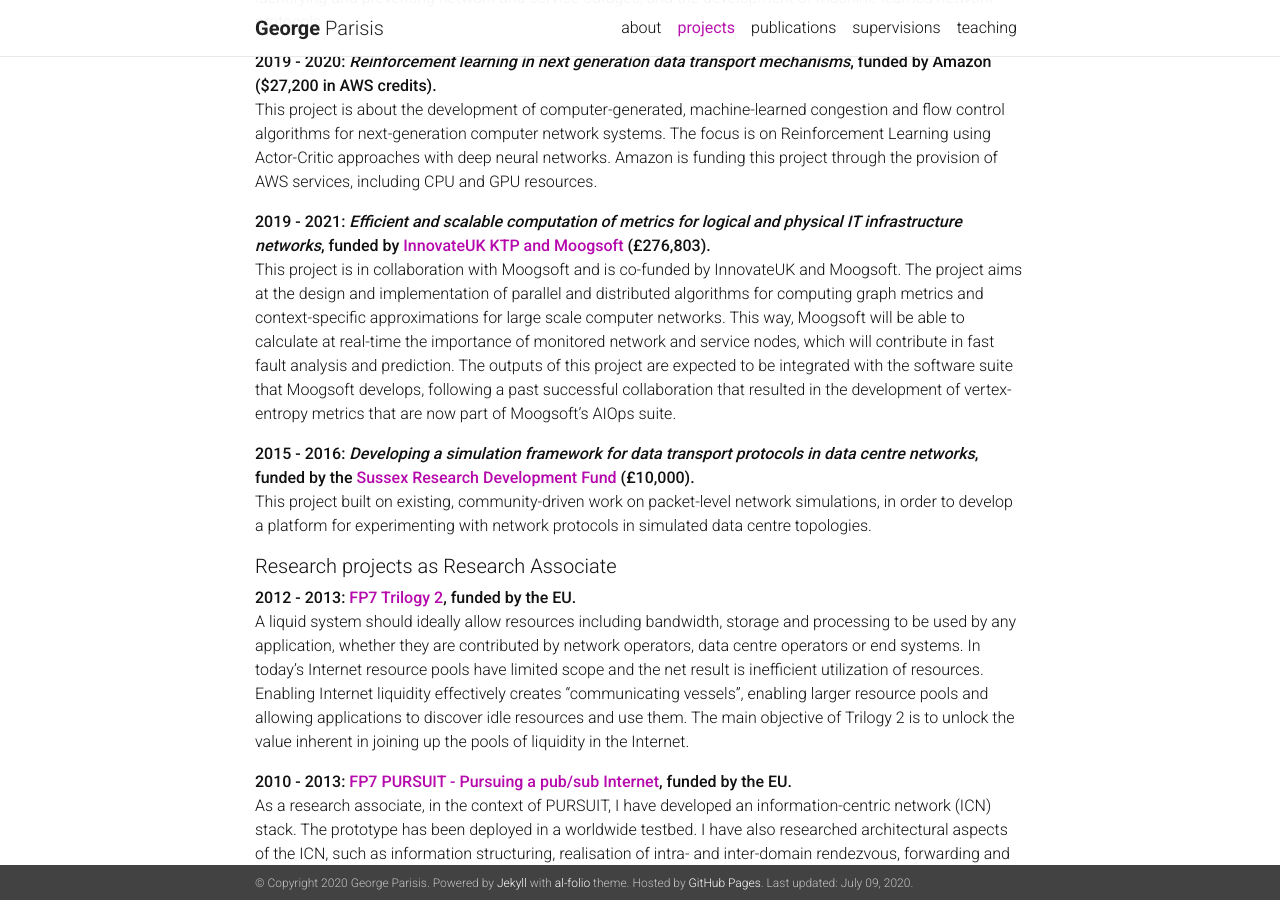
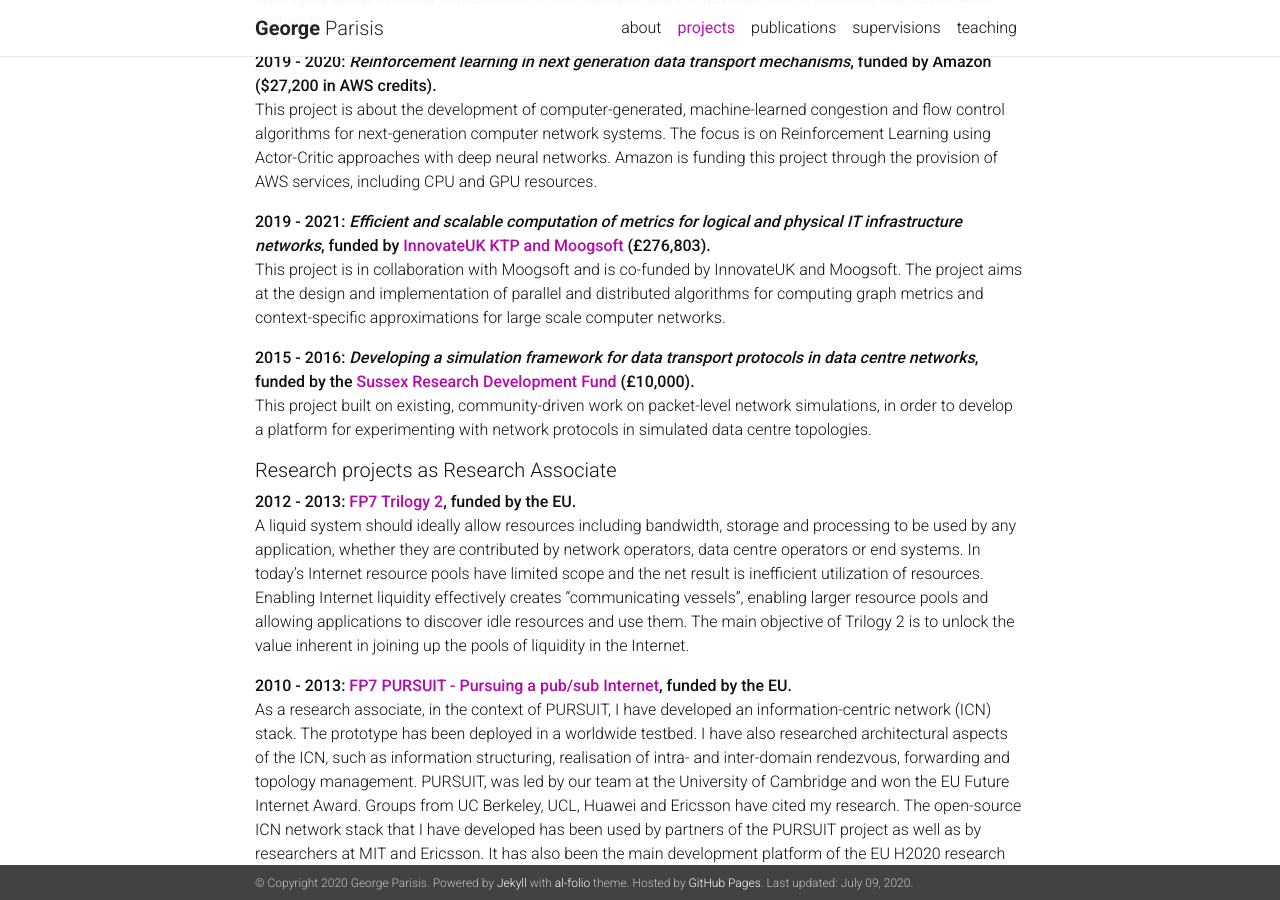
Before and after one commit to georgeparisis/georgeparisis.github.io, a Jekyll site: the page built from _pages/projects.md, in a window 1280 px wide and 900 px high, scrolled down 366 px. Built offline with Jekyll 4.4.1, drawn with Linux system fonts in a browser that asks for light colours; nearby versions of some CDN libraries; a style sheet for code colours, icons or effects is not loaded.

Commit message:
updates in projects

```diff
--- a/_pages/projects.md
+++ b/_pages/projects.md
@@ -18,7 +18,7 @@ This project is about the development of computer-generated, machine-learned con
 
 **2019 - 2021: *Efficient and scalable computation of metrics for logical and physical IT infrastructure networks*, funded by [InnovateUK KTP and Moogsoft](https://info.ktponline.org.uk/action/details/partnership.aspx?id=10949){:target="_blank"} (£276,803).**
 <br>
-This project is in collaboration with Moogsoft and is co-funded by InnovateUK and Moogsoft. The project aims at the design and implementation of parallel and distributed algorithms for computing graph metrics and context-specific approximations for large scale computer networks. This way, Moogsoft will be able to calculate at real-time the importance of monitored network and service nodes, which will contribute in fast fault analysis and prediction. The outputs of this project are expected to be integrated with the software suite that Moogsoft develops, following a past successful collaboration that resulted in the development of vertex-entropy metrics that are now part of Moogsoft’s AIOps suite.
+This project is in collaboration with Moogsoft and is co-funded by InnovateUK and Moogsoft. The project aims at the design and implementation of parallel and distributed algorithms for computing graph metrics and context-specific approximations for large scale computer networks.
 
 **2015 - 2016: *Developing a simulation framework for data transport protocols in data centre networks*, funded by the [Sussex Research Development Fund](http://www.sussex.ac.uk/staff/research/sussexresearch/rdf/rdfawarded){:target="_blank"} (£10,000).**
 <br> This project built on existing, community-driven work on packet-level network simulations, in order to develop a platform for experimenting with network protocols in simulated data centre topologies.
```
